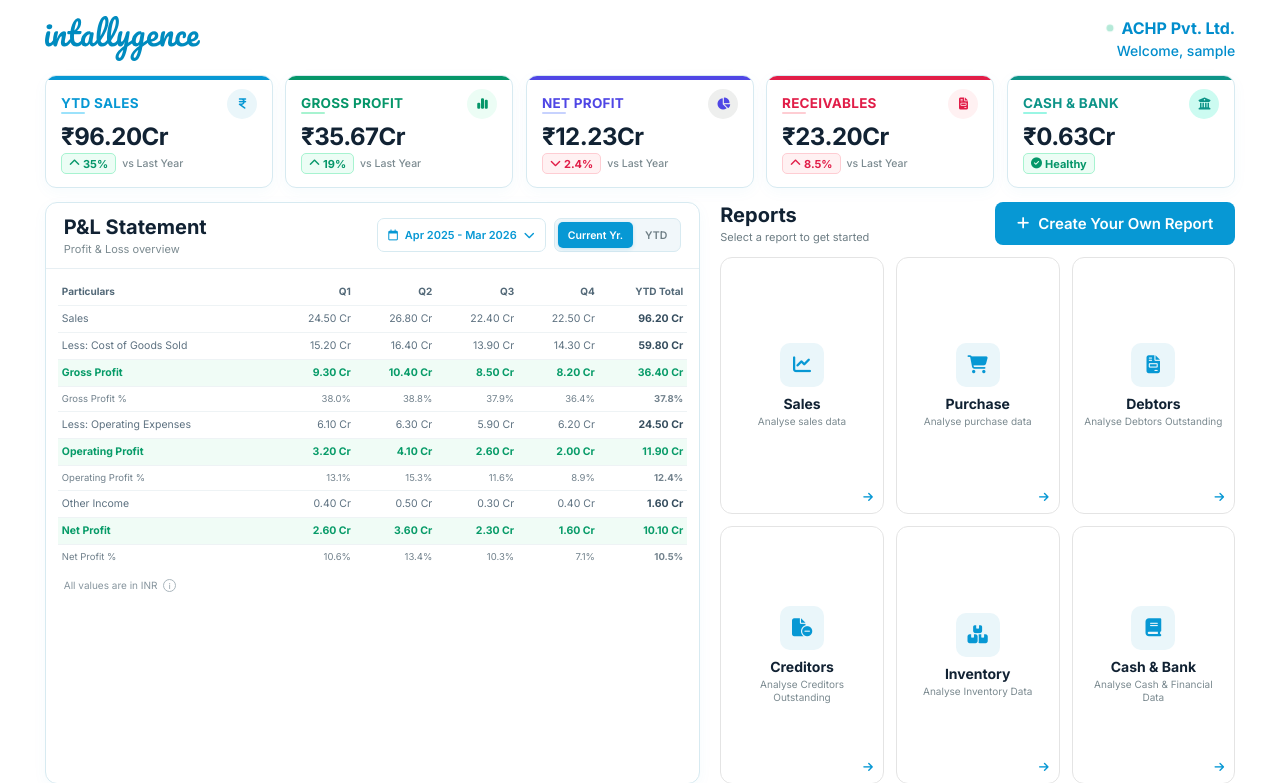
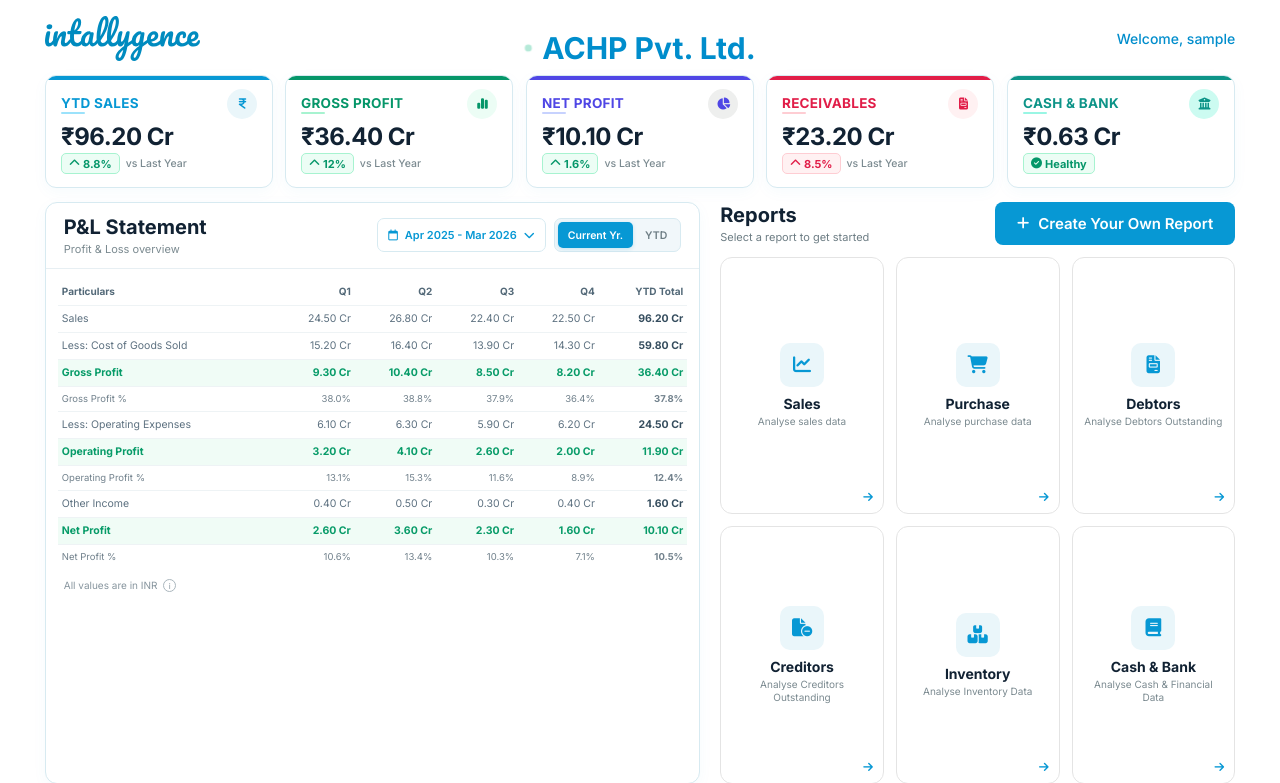
Before and after one commit to SantoshP15/Intallygence, a Flask app: page /report-dashboard in a window 1280 px wide. Shown: the top 783 px of the page. Run offline with Flask 3, Linux system fonts and the light colour scheme; the visitor is signed in with stand-in values (Sample User, id 1).

Commit message:
figures matching of GP  with P&L statement

```diff
--- a/static/css/report-dashboard.css
+++ b/static/css/report-dashboard.css
@@ -405,7 +405,22 @@ body {
     box-shadow: 0 12px 28px rgba(0, 141, 204, 0.12);
     z-index: 10;
 }
-
+.kpi-card.card-emerald:hover {
+    border-color: #059669;
+    box-shadow: 0 12px 28px rgba(5, 150, 105, 0.12);
+}
+.kpi-card.card-indigo:hover {
+    border-color: #4f46e5;
+    box-shadow: 0 12px 28px rgba(79, 70, 229, 0.12);
+}
+.kpi-card.card-rose:hover {
+    border-color: #e11d48;
+    box-shadow: 0 12px 28px rgba(225, 29, 72, 0.12);
+}
+.kpi-card.card-teal:hover {
+    border-color: #0d9488;
+    box-shadow: 0 12px 28px rgba(13, 148, 136, 0.12);
+}
 /* Header & Title */
 .kpi-card-header {
     display: flex;
@@ -736,14 +751,23 @@ body {
     gap: 4px;
 }
 
-/* Active Company Label */
+/* .report-dashboard {
+    position: relative;
+} */
+
 .active-company {
-    display: inline-flex;
+    position: absolute;
+    left: 50%;
+    transform: translateX(-50%);
+    display: flex;
     align-items: center;
-    gap: 7px;
-    font-size: 16px;
-    font-weight: 800;
+    justify-content: center;
+    gap: 10px;
+
+    font-size: 30px;
+    font-weight: 1000;
 }
+
 
 /* Blinking Green Dot Indicator */
 .status-dot {
--- a/static/js/report-dashboard.js
+++ b/static/js/report-dashboard.js
@@ -282,13 +282,13 @@ const ytdPnlRows = [
     ["Sales", "88.40 Cr", "96.20 Cr", "8.8%", ""],
     ["Less: Cost of Goods Sold", "55.90 Cr", "59.80 Cr", "7.0%", ""],
     ["Gross Profit", "32.50 Cr", "36.40 Cr", "12.0%", "highlight"],
-    ["Gross Profit %", "36.8%", "37.8%", "1.0 pp", "percent"],
+    ["Gross Profit %", "36.8%", "37.8%", "1.0%", "percent"],
     ["Less: Operating Expenses", "23.30 Cr", "24.50 Cr", "5.2%", ""],
     ["Operating Profit", "9.20 Cr", "11.90 Cr", "29.3%", "highlight"],
-    ["Operating Profit %", "10.4%", "12.4%", "2.0 pp", "percent"],
+    ["Operating Profit %", "10.4%", "12.4%", "2.0%", "percent"],
     ["Other Income", "1.30 Cr", "1.60 Cr", "23.1%", ""],
     ["Net Profit", "7.90 Cr", "10.10 Cr", "27.8%", "highlight"],
-    ["Net Profit %", "8.9%", "10.5%", "1.6 pp", "percent"]
+    ["Net Profit %", "8.9%", "10.5%", "1.6%", "percent"]
 ];
 
 function showYtdPnl() {
--- a/templates/report-dashboard.html
+++ b/templates/report-dashboard.html
@@ -111,11 +111,11 @@
                     </div>
                 </div>
                 <div class="kpi-card-body">
-                    <div class="kpi-value">₹96.20Cr</div>
+                    <div class="kpi-value">₹96.20 Cr</div>
                 </div>
                 <div class="kpi-card-footer">
                     <span class="kpi-badge badge-green">
-                        <i class="fa-solid fa-chevron-up"></i> 35%
+                        <i class="fa-solid fa-chevron-up"></i> 8.8%
                     </span>
                     <span class="kpi-footer-text">vs Last Year</span>
                 </div>
@@ -130,11 +130,11 @@
                     </div>
                 </div>
                 <div class="kpi-card-body">
-                    <div class="kpi-value">₹35.67Cr</div>
+                    <div class="kpi-value">₹36.40 Cr</div>
                 </div>
                 <div class="kpi-card-footer">
                     <span class="kpi-badge badge-green">
-                        <i class="fa-solid fa-chevron-up"></i> 19%
+                        <i class="fa-solid fa-chevron-up"></i> 12%
                     </span>
                     <span class="kpi-footer-text">vs Last Year</span>
                 </div>
@@ -149,11 +149,11 @@
                     </div>
                 </div>
                 <div class="kpi-card-body">
-                    <div class="kpi-value">₹12.23Cr</div>
+                    <div class="kpi-value">₹10.10 Cr</div>
                 </div>
                 <div class="kpi-card-footer">
-                    <span class="kpi-badge badge-red">
-                        <i class="fa-solid fa-chevron-down"></i> 2.4%
+                    <span class="kpi-badge badge-green">
+                        <i class="fa-solid fa-chevron-up"></i> 1.6%
                     </span>
                     <span class="kpi-footer-text">vs Last Year</span>
                 </div>
@@ -168,7 +168,7 @@
                     </div>
                 </div>
                 <div class="kpi-card-body">
-                    <div class="kpi-value">₹23.20Cr</div>
+                    <div class="kpi-value">₹23.20 Cr</div>
                 </div>
                 <div class="kpi-card-footer">
                     <span class="kpi-badge badge-red">
@@ -187,7 +187,7 @@
                     </div>
                 </div>
                 <div class="kpi-card-body">
-                    <div class="kpi-value">₹0.63Cr</div>
+                    <div class="kpi-value">₹0.63 Cr</div>
                 </div>
                 <div class="kpi-card-footer">
                     <span class="kpi-badge badge-green">
```
